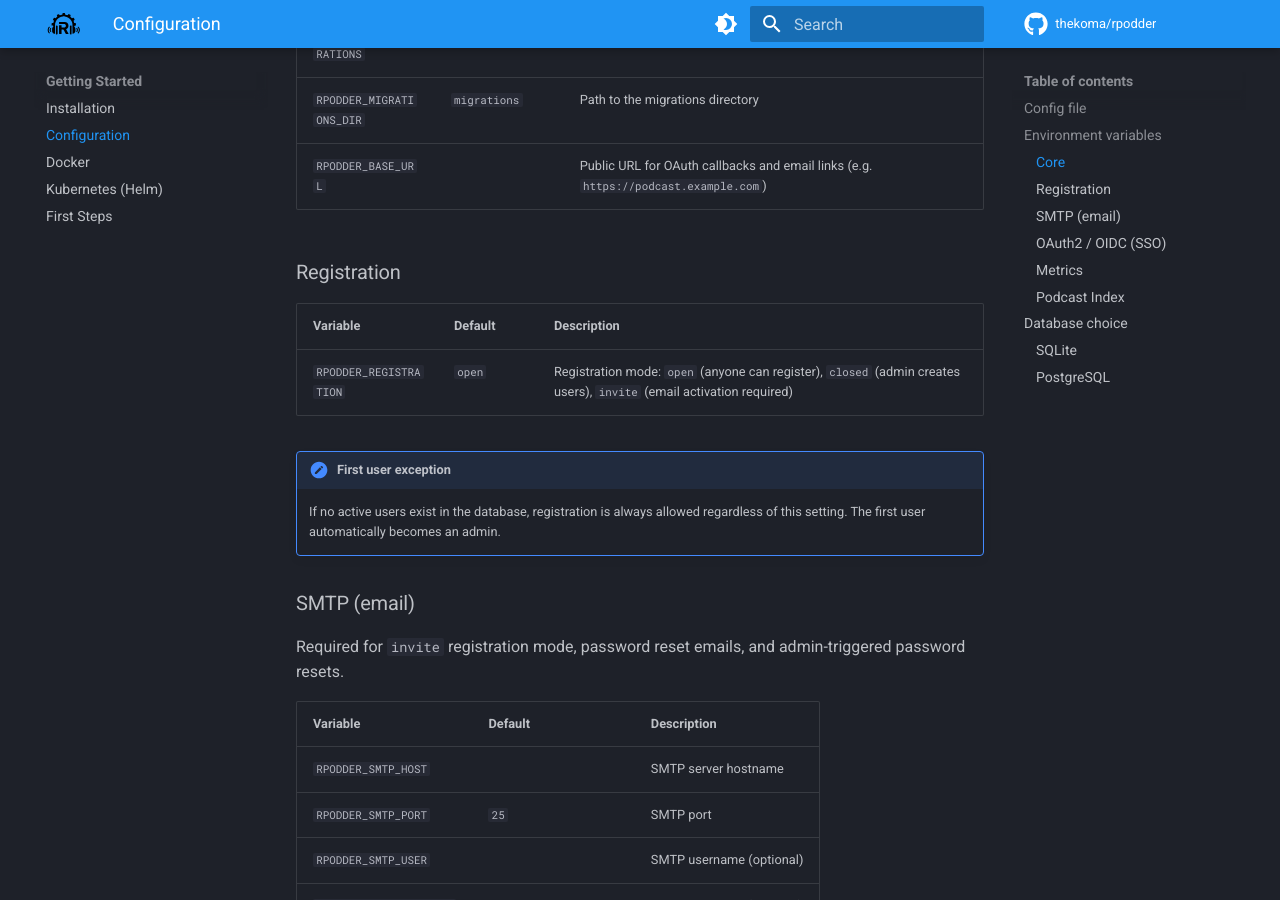
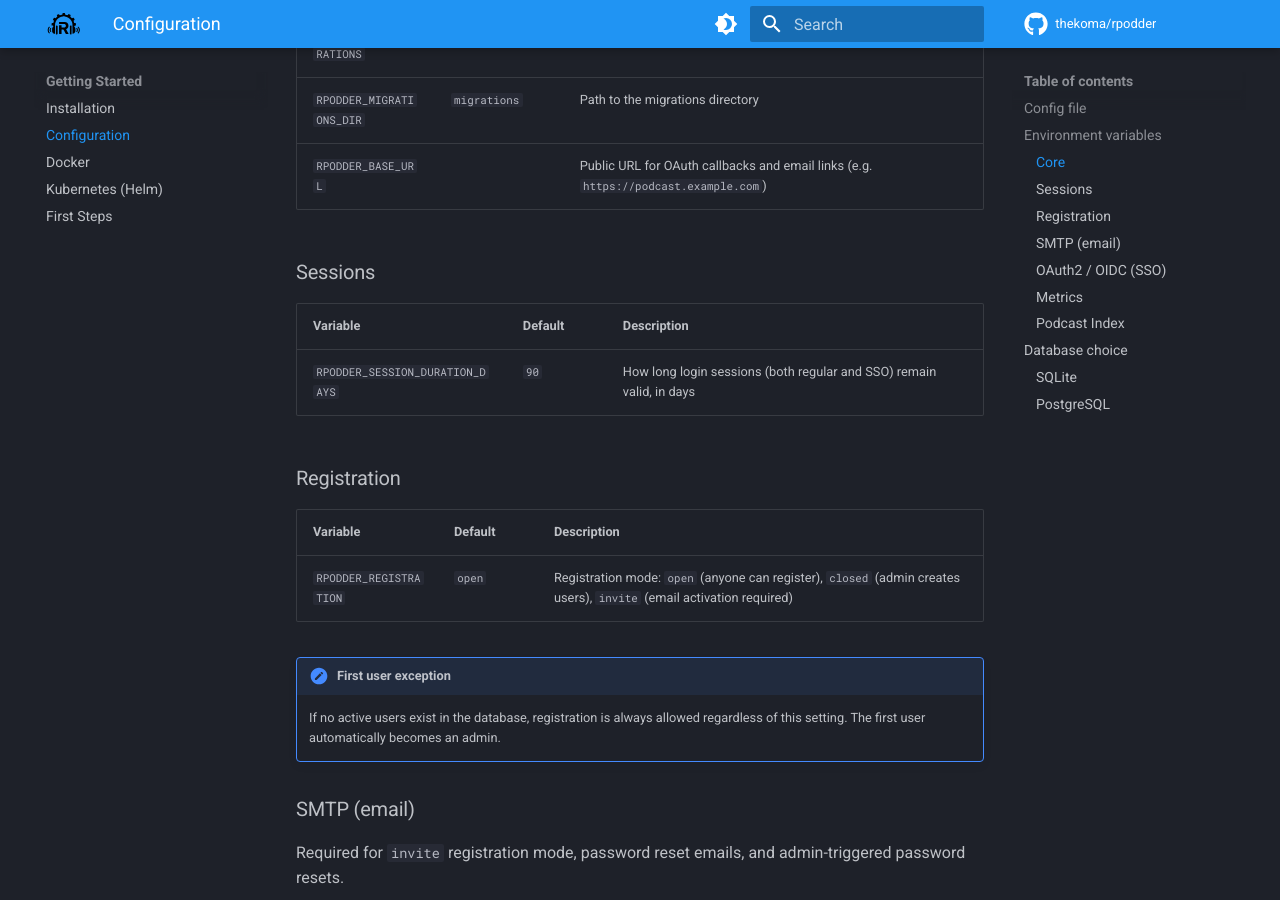
Before and after one commit to thekoma/rpodder, an MkDocs documentation site: the page built from docs/src/getting-started/configuration.md, in a window 1280 px wide and 900 px high, scrolled down 1009 px. Built offline with MkDocs 1.6.1 and Material for MkDocs 9.7.7, drawn with Linux system fonts in a browser that asks for light colours; comment, search, counter and statistics services are not loaded.

Commit message:
Fix SSO session expiring after 24h, make session duration configurable
SSO sessions were hardcoded to 24 hours while regular login sessions
lasted 365 days, causing SSO users to lose access daily.

Add RPODDER_SESSION_DURATION_DAYS (default: 90) to control session
lifetime for both regular and SSO login. Configurable via env var
or session_duration_days in TOML config.

Co-Authored-By: Claude Opus 4.6 (1M context) <noreply@anthropic.com>

```diff
--- a/docs/src/getting-started/configuration.md
+++ b/docs/src/getting-started/configuration.md
@@ -33,6 +33,12 @@ All settings use the `RPODDER_` prefix. The prefix is stripped and the remainder
 | `RPODDER_RUN_MIGRATIONS` | `true` | Automatically run database migrations on startup |
 | `RPODDER_MIGRATIONS_DIR` | `migrations` | Path to the migrations directory |
 | `RPODDER_BASE_URL` | | Public URL for OAuth callbacks and email links (e.g. `https://podcast.example.com`) |
+
+### Sessions
+
+| Variable | Default | Description |
+|----------|---------|-------------|
+| `RPODDER_SESSION_DURATION_DAYS` | `90` | How long login sessions (both regular and SSO) remain valid, in days |
 
 ### Registration
 
```
Also changed, not shown: CHANGELOG.md (+8 -0 lines), CLAUDE.md (+1 -0 lines), 4 other files.
